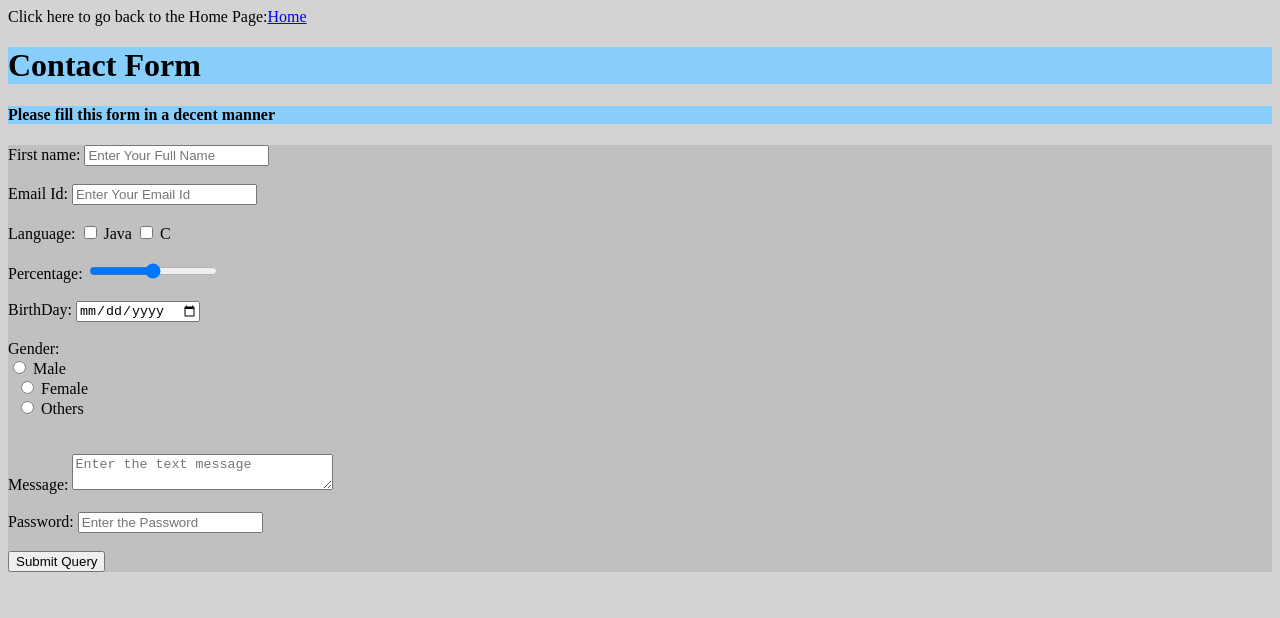
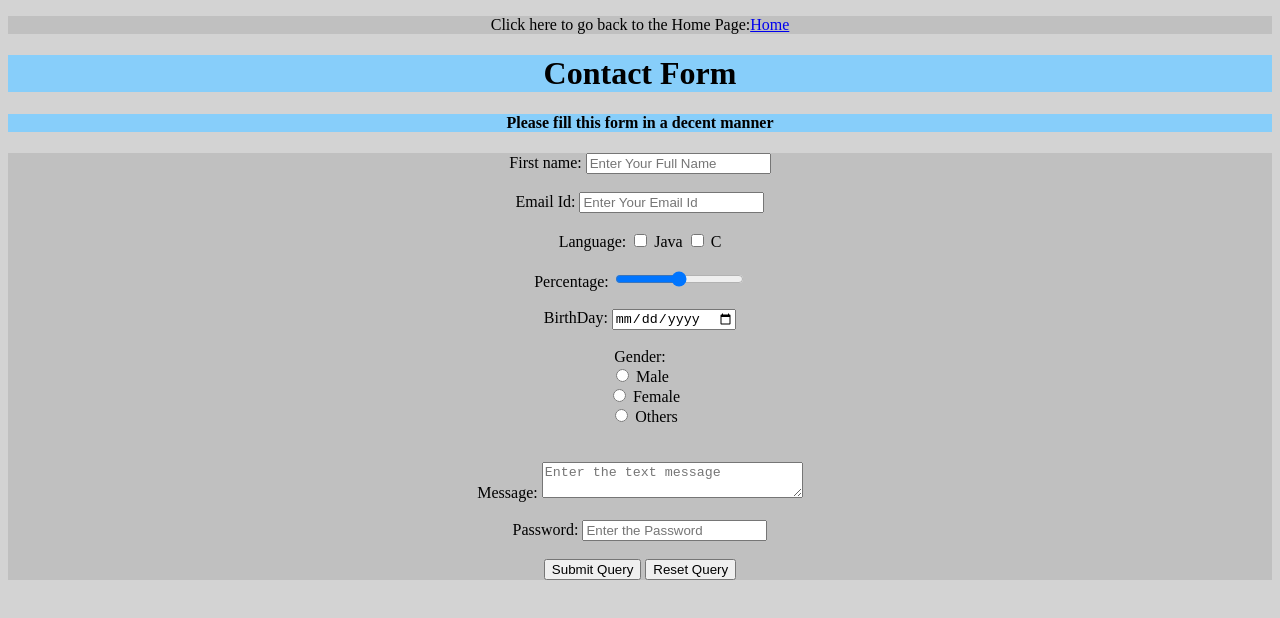
Before and after one commit to premkamalosipalli/Debugging_2, a plain HTML site: page other.html in a window 1280 px wide. Drawn offline with Linux system fonts and the light colour scheme.

Commit message:
changes to css

```diff
--- a/css/styles.css
+++ b/css/styles.css
@@ -1,20 +1,22 @@
-body
-{
+body{
   background-color: LightGray;
 }
-h3,h1,h4
-{
+
+h3,h1,h4{
   background-color:#87CEFA;
 }
-p,ul,ol,form
-{
+
+p,ul,ol{
   background-color:silver;
 }
-table
-{
+
+form{
+  background-color:silver;
+  text-align: center;
+}
+
+table{
   background-color:silver;
   border-style: dotted;
-  border: 5;
-  cellspacing: 10;
 
 }
--- a/other.html
+++ b/other.html
@@ -6,10 +6,10 @@
     <link rel="stylesheet" href="css/styles.css">
   </head>
   <body>
-    Click here to go back to the Home Page:<a href="index.html">Home</a>
-    <h1>Contact Form</h1>
-    <h4>Please fill this form in a decent manner</h4>
-    <form class="" action="mailto:premkamalosipalli@gmail.com" method="post">
+    <p style="text-align: center;">Click here to go back to the Home Page:<a href="index.html">Home</a></p>
+    <h1 style="text-align: center;">Contact Form</h1>
+    <h4 style="text-align: center;">Please fill this form in a decent manner</h4>
+    <form action="mailto:premkamalosipalli@gmail.com" method="post" enctype="text/plain">
       <label for="fname">First name:</label>
       <input type="text" id="name" name="name" placeholder="Enter Your Full Name">
       <br><br>
@@ -43,6 +43,7 @@
       <input type="password" id="password" name="password" placeholder="Enter the Password">
       <br><br>
       <input type="submit" value="Submit Query">
+      <input type="reset" value="Reset Query">
     </form>
   </body>
 </html>
```
